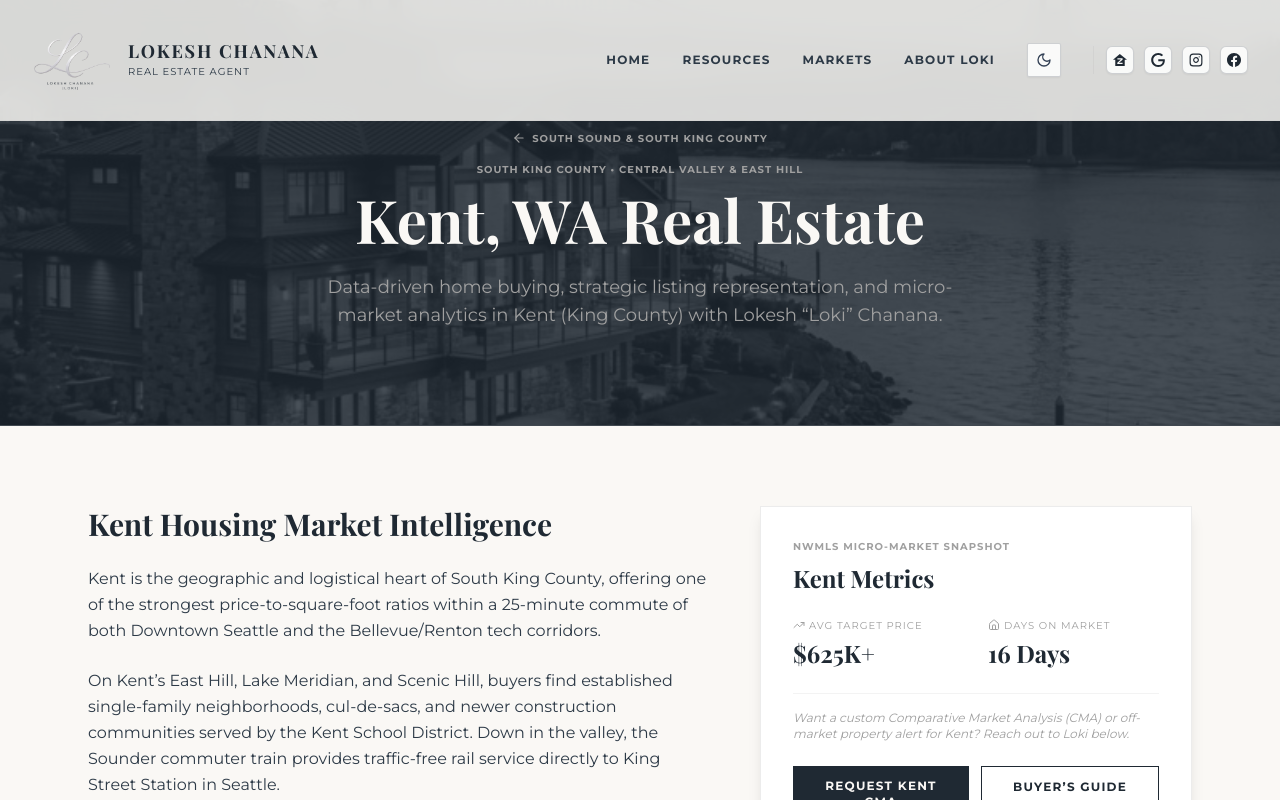
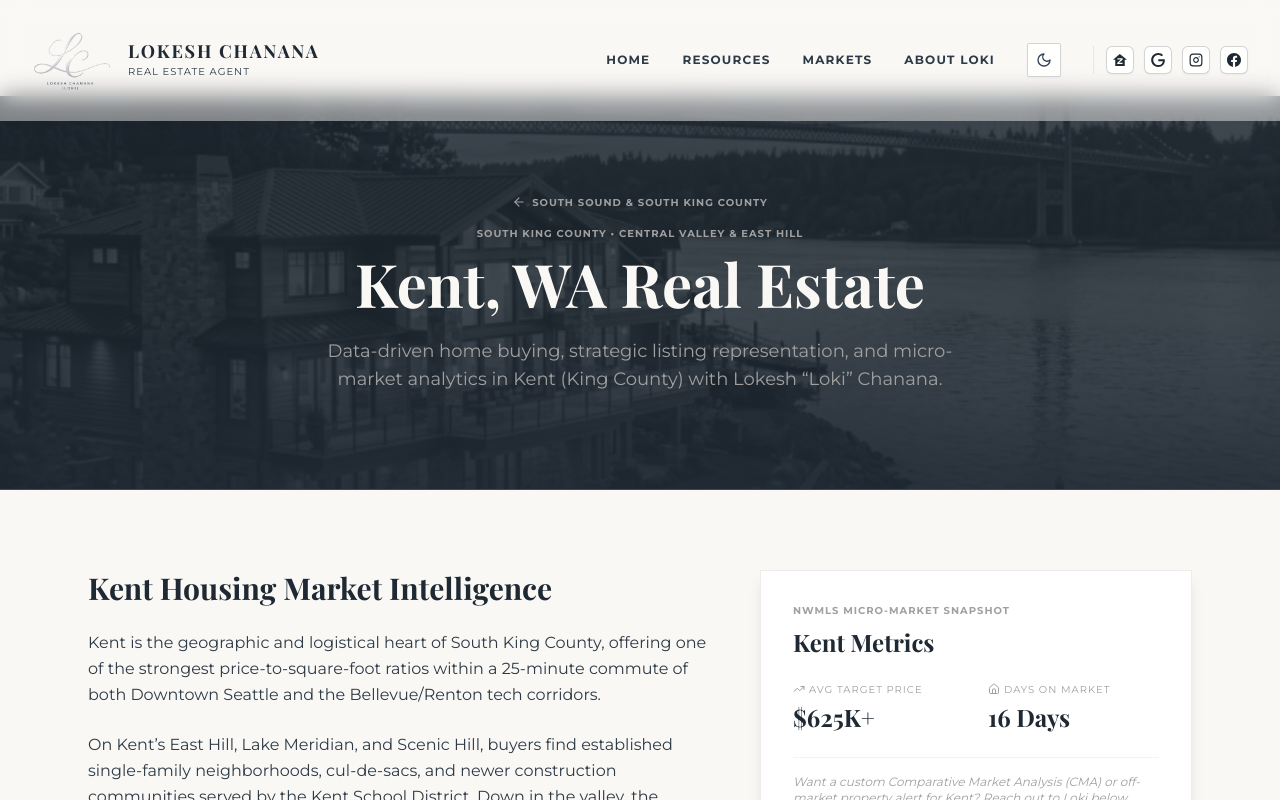
Before and after one commit to lokeshchanana/Casa-poki, a React (Vite) app in the folder real-estate/: page /cities/kent in a window 1280 px wide. Shown: the top 800 px of the page. Built offline with nearby package versions, Linux system fonts and the light colour scheme; a web font is replaced by a local one.

Commit message:
Soften header band opacity and offset CityMarketPage hero below fixed header

```diff
--- a/real-estate/src/components/Header.jsx
+++ b/real-estate/src/components/Header.jsx
@@ -19,7 +19,7 @@ export default function Header() {
   }, []);
 
   return (
-    <header className={"fixed w-full top-0 z-50 transition-all duration-500 backdrop-blur-md border-b border-silver/20 " + (isScrolled ? "bg-white/95 dark:bg-charcoal-dark/95 py-1 shadow-sm" : "bg-ivory/85 dark:bg-charcoal/80 py-3")}>
+    <header className={"fixed w-full top-0 z-50 transition-all duration-500 backdrop-blur-md border-b " + (isScrolled ? "bg-white/90 dark:bg-charcoal-dark/90 border-silver/20 py-1 shadow-sm" : "bg-ivory/45 dark:bg-charcoal/45 border-transparent py-3")}>
       {/* Mobile Top Bar */}
       <div className="md:hidden bg-charcoal dark:bg-black text-ivory dark:text-silver text-xs py-2 px-4 flex justify-between items-center border-b border-silver/20">
         <a href="tel:8018601052" className="flex items-center gap-2"><Phone className="w-3 h-3"/> (801) 860-1052</a>
--- a/real-estate/src/pages/CityMarketPage.jsx
+++ b/real-estate/src/pages/CityMarketPage.jsx
@@ -12,15 +12,18 @@ export default function CityMarketPage({ citySlug }) {
   const routePath = `/cities/${data.slug}`;
 
   return (
-    <div className="bg-ivory dark:bg-charcoal min-h-screen text-charcoal dark:text-silver transition-colors duration-300">
+    <div className="bg-ivory dark:bg-charcoal min-h-screen pt-28 md:pt-24 text-charcoal dark:text-silver transition-colors duration-300">
       {/* Hero */}
-      <div className="relative pt-32 pb-24 bg-charcoal dark:bg-charcoal-dark border-b border-silver/20 overflow-hidden">
+      <div className="relative py-20 md:py-24 bg-charcoal dark:bg-charcoal-dark border-b border-silver/20 overflow-hidden">
         <div className="absolute inset-0 z-0">
           <img
             src={data.heroImage}
             alt={`${data.city}, WA Real Estate Market`}
-            className="w-full h-full object-cover opacity-20 grayscale"
+            fetchpriority="high"
+            decoding="async"
+            className="w-full h-full object-cover opacity-40 grayscale"
           />
+          <div className="absolute inset-0 bg-gradient-to-b from-charcoal/60 via-charcoal/50 to-charcoal/85" />
         </div>
         <div className="relative z-10 max-w-4xl mx-auto px-4 sm:px-6 text-center">
           <Link
@@ -134,6 +137,8 @@ export default function CityMarketPage({ citySlug }) {
               <img
                 src={data.mapImage}
                 alt={`Map of ${data.city}, ${data.county}`}
+                loading="lazy"
+                decoding="async"
                 className="w-full h-full object-cover"
               />
             </div>
```
